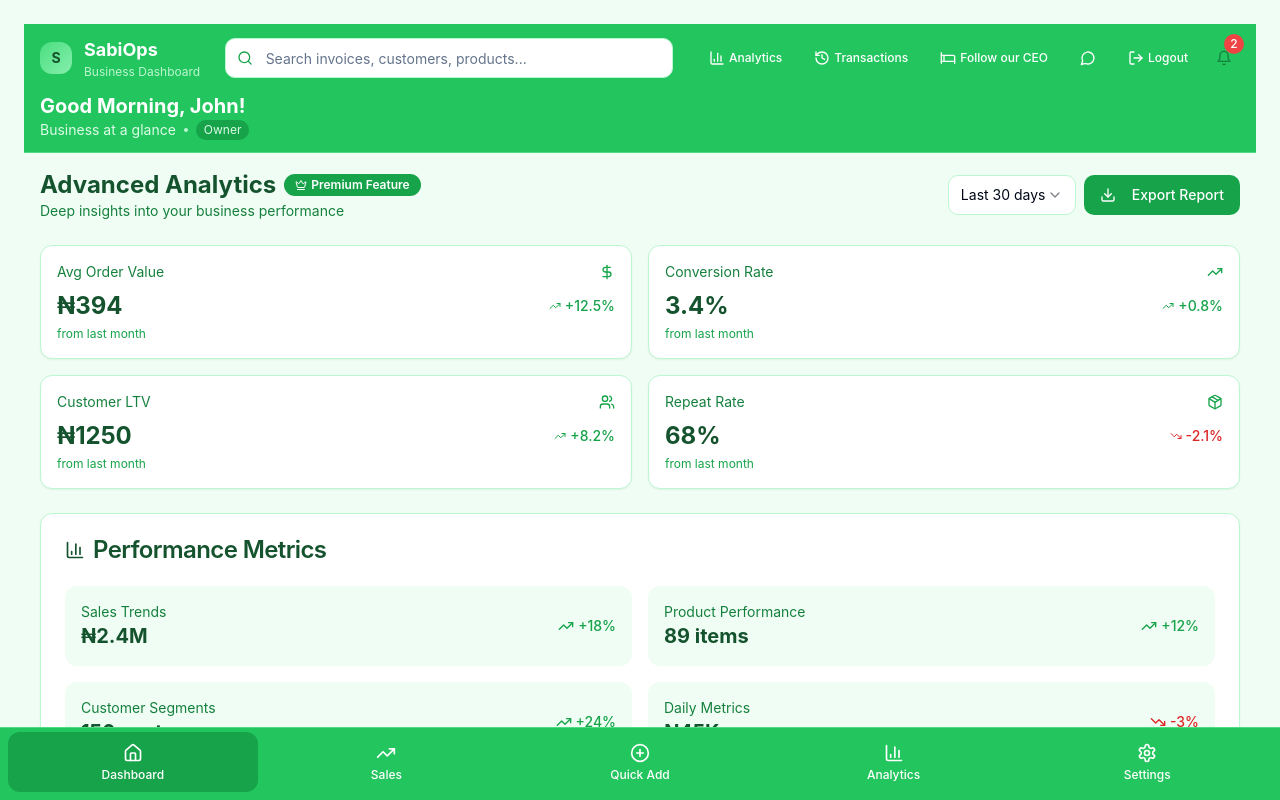
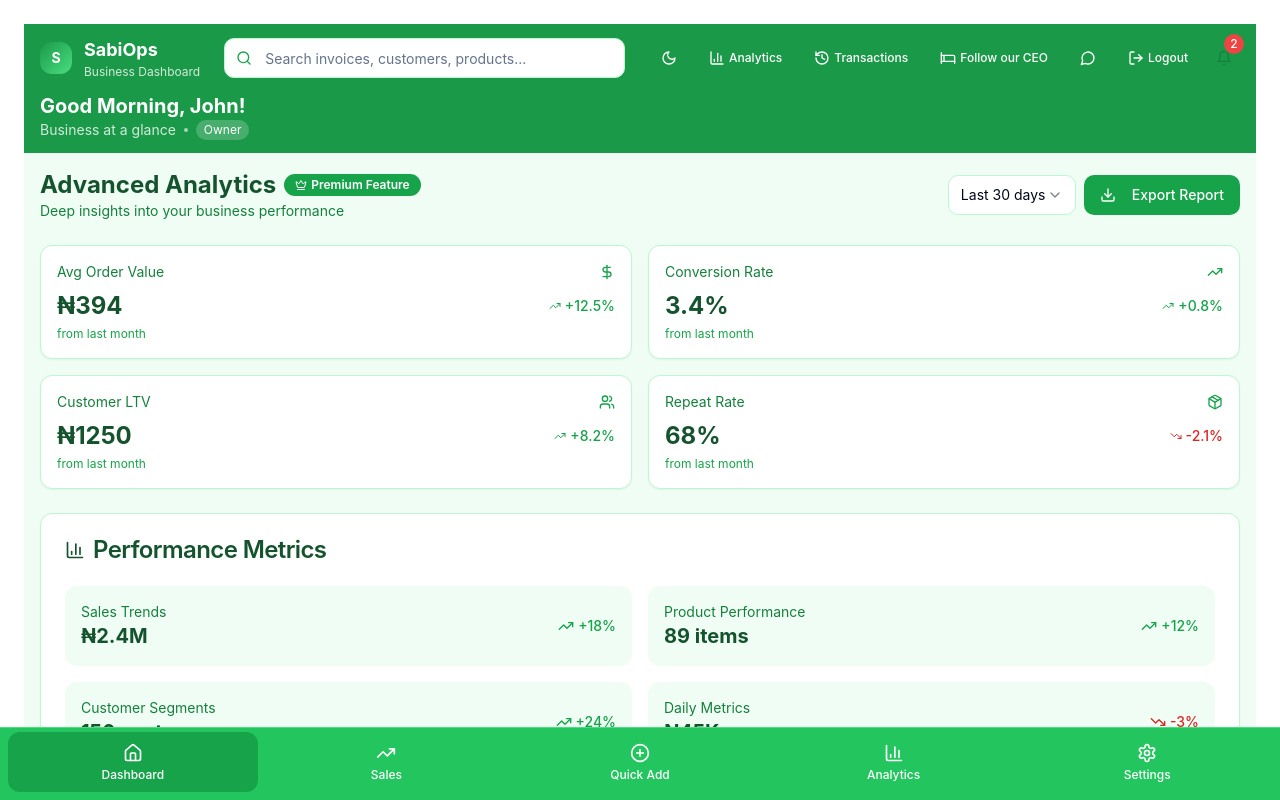
Before and after one commit to Cachi0001/sabiops-role-render-dashboard, a React (Vite) app: page /analytics in a window 1280 px wide. Shown: the top 800 px of the page. Built offline with nearby package versions, Linux system fonts and the light colour scheme.

Commit message:
Add night mode toggle
Implement a toggle to switch between light and dark mode, ensuring color contrast and visibility.

```diff
--- a/src/App.tsx
+++ b/src/App.tsx
@@ -6,6 +6,7 @@ import { QueryClient, QueryClientProvider } from "@tanstack/react-query";
 import { BrowserRouter, Routes, Route } from "react-router-dom";
 import { AuthProvider } from "@/hooks/useAuth";
 import { ToastProvider } from "@/components/notifications/ToastProvider";
+import { ThemeProvider } from "@/contexts/ThemeContext";
 import Index from "./pages/Index";
 import BasicDashboard from "./pages/BasicDashboard";
 import Analytics from "./pages/Analytics";
@@ -16,6 +17,7 @@ const queryClient = new QueryClient();
 
 const App = () => (
   <QueryClientProvider client={queryClient}>
+    <ThemeProvider>
       <TooltipProvider>
         <AuthProvider>
           <Toaster />
@@ -34,6 +36,7 @@ const App = () => (
           </BrowserRouter>
         </AuthProvider>
       </TooltipProvider>
+    </ThemeProvider>
   </QueryClientProvider>
 );
 
--- a/src/components/dashboard/DashboardHeader.tsx
+++ b/src/components/dashboard/DashboardHeader.tsx
@@ -1,3 +1,4 @@
+
 import React, { useState } from 'react';
 import { Bell, MessageCircle, Crown, Search, Menu, X, Bed, BarChart3, History, LogOut } from 'lucide-react';
 import { Button } from '@/components/ui/button';
@@ -5,6 +6,7 @@ import { useAuth } from '@/hooks/useAuth';
 import { NotificationCenter } from '@/components/notifications/NotificationCenter';
 import { MasterSearchBar } from '@/components/search/MasterSearchBar';
 import { Sheet, SheetContent, SheetTrigger, SheetClose } from '@/components/ui/sheet';
+import { ThemeToggle } from '@/components/ui/theme-toggle';
 
 export const DashboardHeader = () => {
   const { user, role, subscription, logout } = useAuth();
@@ -42,19 +44,19 @@ export const DashboardHeader = () => {
   };
 
   return (
-    <div className="bg-green-500 border-b border-green-400 sticky top-0 z-40">
+    <div className="bg-primary border-b border-primary/20 sticky top-0 z-40 dark:bg-primary/90 dark:border-primary/30">
       <div className="px-4 py-3">
         <div className="flex items-center justify-between">
           {/* Logo/Brand */}
           <div className="flex items-center space-x-3">
-            <div className="w-8 h-8 bg-gradient-to-br from-green-400 to-green-300 rounded-lg flex items-center justify-center">
-              <span className="text-green-900 font-bold text-sm">S</span>
+            <div className="w-8 h-8 bg-gradient-to-br from-primary/80 to-accent rounded-lg flex items-center justify-center">
+              <span className="text-primary-foreground font-bold text-sm">S</span>
             </div>
             <div className="hidden md:block">
-              <h1 className="text-lg font-bold text-white">
+              <h1 className="text-lg font-bold text-primary-foreground">
                 SabiOps
               </h1>
-              <p className="text-xs text-green-200">Business Dashboard</p>
+              <p className="text-xs text-primary-foreground/80">Business Dashboard</p>
             </div>
           </div>
 
@@ -67,13 +69,22 @@ export const DashboardHeader = () => {
 
           {/* Actions */}
           <div className="flex items-center space-x-2">
+            {/* Theme Toggle - Desktop */}
+            <div className="hidden md:block">
+              <ThemeToggle
+                variant="ghost"
+                size="sm"
+                className="text-primary-foreground hover:text-primary-foreground/80 hover:bg-primary-foreground/10"
+              />
+            </div>
+
             {/* Analytics & Transactions for Desktop - Paid Plans */}
             <div className="hidden md:flex items-center space-x-2">
               <Button
                 variant="ghost"
                 size="sm"
                 onClick={handleAnalyticsClick}
-                className={`text-white hover:text-green-100 hover:bg-green-600 flex items-center gap-1 ${
+                className={`text-primary-foreground hover:text-primary-foreground/80 hover:bg-primary-foreground/10 flex items-center gap-1 ${
                   subscription?.plan === 'free' ? 'opacity-60' : ''
                 }`}
                 title={subscription?.plan === 'free' ? 'Upgrade to access Analytics' : 'Advanced Analytics'}
@@ -87,7 +98,7 @@ export const DashboardHeader = () => {
                 variant="ghost"
                 size="sm"
                 onClick={handleTransactionsClick}
-                className={`text-white hover:text-green-100 hover:bg-green-600 flex items-center gap-1 ${
+                className={`text-primary-foreground hover:text-primary-foreground/80 hover:bg-primary-foreground/10 flex items-center gap-1 ${
                   subscription?.plan === 'free' ? 'opacity-60' : ''
                 }`}
                 title={subscription?.plan === 'free' ? 'Upgrade to access Transactions' : 'Transaction History'}
@@ -104,7 +115,7 @@ export const DashboardHeader = () => {
                 variant="ghost"
                 size="sm"
                 onClick={handleTwitterClick}
-                className="text-white hover:text-green-100 hover:bg-green-600 flex items-center gap-1"
+                className="text-primary-foreground hover:text-primary-foreground/80 hover:bg-primary-foreground/10 flex items-center gap-1"
                 title="Follow our CEO"
               >
                 <Bed className="h-4 w-4" />
@@ -115,7 +126,7 @@ export const DashboardHeader = () => {
                 variant="ghost"
                 size="sm"
                 onClick={handleWhatsAppClick}
-                className="text-white hover:text-green-100 hover:bg-green-600"
+                className="text-primary-foreground hover:text-primary-foreground/80 hover:bg-primary-foreground/10"
                 title="Contact us for feedback"
               >
                 <MessageCircle className="h-4 w-4" />
@@ -128,7 +139,7 @@ export const DashboardHeader = () => {
                 variant="ghost"
                 size="sm"
                 onClick={handleLogout}
-                className="text-white hover:text-green-100 hover:bg-green-600 flex items-center gap-1"
+                className="text-primary-foreground hover:text-primary-foreground/80 hover:bg-primary-foreground/10 flex items-center gap-1"
                 title="Logout"
               >
                 <LogOut className="h-4 w-4" />
@@ -154,18 +165,21 @@ export const DashboardHeader = () => {
             {/* Mobile Menu */}
             <Sheet open={isMobileMenuOpen} onOpenChange={setIsMobileMenuOpen}>
               <SheetTrigger asChild>
-                <Button variant="ghost" size="sm" className="md:hidden text-white hover:bg-green-600">
+                <Button variant="ghost" size="sm" className="md:hidden text-primary-foreground hover:bg-primary-foreground/10">
                   <Menu className="h-4 w-4" />
                 </Button>
               </SheetTrigger>
-              <SheetContent side="right" className="w-80 bg-green-500 border-green-400">
+              <SheetContent side="right" className="w-80 bg-background border-border">
                 <div className="flex items-center justify-between mb-6">
-                  <h2 className="text-lg font-semibold text-white">Menu</h2>
-                  <SheetClose asChild>
-                    <Button variant="ghost" size="sm" className="text-white hover:bg-green-600">
-                      <X className="h-4 w-4" />
-                    </Button>
-                  </SheetClose>
+                  <h2 className="text-lg font-semibold text-foreground">Menu</h2>
+                  <div className="flex items-center gap-2">
+                    <ThemeToggle showText />
+                    <SheetClose asChild>
+                      <Button variant="ghost" size="sm" className="text-foreground hover:bg-accent">
+                        <X className="h-4 w-4" />
+                      </Button>
+                    </SheetClose>
+                  </div>
                 </div>
 
                 <div className="space-y-4">
@@ -178,11 +192,11 @@ export const DashboardHeader = () => {
 
                   {/* Reports & Analytics for Mobile */}
                   <div className="space-y-2">
-                    <h3 className="text-sm font-medium text-green-100">Reports & Analytics</h3>
+                    <h3 className="text-sm font-medium text-muted-foreground">Reports & Analytics</h3>
                     <Button
                       variant="ghost"
                       onClick={handleAnalyticsClick}
-                      className={`w-full justify-start text-white hover:text-green-100 hover:bg-green-600 ${
+                      className={`w-full justify-start text-foreground hover:text-foreground hover:bg-accent ${
                         subscription?.plan === 'free' ? 'opacity-60' : ''
                       }`}
                     >
@@ -194,7 +208,7 @@ export const DashboardHeader = () => {
                     <Button
                       variant="ghost"
                       onClick={handleTransactionsClick}
-                      className={`w-full justify-start text-white hover:text-green-100 hover:bg-green-600 ${
+                      className={`w-full justify-start text-foreground hover:text-foreground hover:bg-accent ${
                         subscription?.plan === 'free' ? 'opacity-60' : ''
                       }`}
                     >
@@ -206,11 +220,11 @@ export const DashboardHeader = () => {
 
                   {/* Social Links */}
                   <div className="space-y-2">
-                    <h3 className="text-sm font-medium text-green-100">Connect</h3>
+                    <h3 className="text-sm font-medium text-muted-foreground">Connect</h3>
                     <Button
                       variant="ghost"
                       onClick={handleTwitterClick}
-                      className="w-full justify-start text-white hover:text-green-100 hover:bg-green-600"
+                      className="w-full justify-start text-foreground hover:text-foreground hover:bg-accent"
                     >
                       <Bed className="h-4 w-4 mr-2" />
                       Follow our CEO
@@ -219,7 +233,7 @@ export const DashboardHeader = () => {
                     <Button
                       variant="ghost"
                       onClick={handleWhatsAppClick}
-                      className="w-full justify-start text-white hover:text-green-100 hover:bg-green-600"
+                      className="w-full justify-start text-foreground hover:text-foreground hover:bg-accent"
                     >
                       <MessageCircle className="h-4 w-4 mr-2" />
                       Contact Support
@@ -227,11 +241,11 @@ export const DashboardHeader = () => {
                   </div>
 
                   {/* Logout */}
-                  <div className="pt-2 border-t border-green-400">
+                  <div className="pt-2 border-t border-border">
                     <Button
                       variant="ghost"
                       onClick={handleLogout}
-                      className="w-full justify-start text-white hover:text-green-100 hover:bg-green-600"
+                      className="w-full justify-start text-foreground hover:text-foreground hover:bg-accent"
                     >
                       <LogOut className="h-4 w-4 mr-2" />
                       Logout
@@ -239,17 +253,17 @@ export const DashboardHeader = () => {
                   </div>
 
                   {/* Notifications */}
-                  <div className="pt-2 border-t border-green-400">
+                  <div className="pt-2 border-t border-border">
                     <NotificationCenter />
                   </div>
 
                   {/* User Info */}
-                  <div className="pt-2 border-t border-green-400">
+                  <div className="pt-2 border-t border-border">
                     <div className="space-y-1">
-                      <p className="text-sm font-medium text-white">{user?.name}</p>
-                      <p className="text-xs text-green-200">{role}</p>
+                      <p className="text-sm font-medium text-foreground">{user?.name}</p>
+                      <p className="text-xs text-muted-foreground">{role}</p>
                       {subscription?.plan && (
-                        <p className="text-xs text-green-300 capitalize">
+                        <p className="text-xs text-muted-foreground capitalize">
                           {subscription.plan === 'free' ? 'Free Plan' : `${subscription.plan} Plan`}
                         </p>
                       )}
@@ -265,18 +279,18 @@ export const DashboardHeader = () => {
         <div className="mt-3">
           <div className="flex items-center justify-between">
             <div>
-              <h2 className="text-xl font-bold text-white">
+              <h2 className="text-xl font-bold text-primary-foreground">
                 Good {new Date().getHours() < 12 ? 'Morning' : new Date().getHours() < 18 ? 'Afternoon' : 'Evening'}, {user?.name?.split(' ')[0]}!
               </h2>
-              <p className="text-sm text-green-100 flex items-center space-x-2">
+              <p className="text-sm text-primary-foreground/80 flex items-center space-x-2">
                 <span>Business at a glance</span>
-                <span className="w-1 h-1 bg-green-200 rounded-full"></span>
-                <span className="text-xs bg-green-600 text-green-100 px-2 py-0.5 rounded-full">
+                <span className="w-1 h-1 bg-primary-foreground/60 rounded-full"></span>
+                <span className="text-xs bg-primary-foreground/20 text-primary-foreground px-2 py-0.5 rounded-full">
                   {role}
                 </span>
                 {subscription?.plan === 'free' && (
                   <>
-                    <span className="w-1 h-1 bg-green-200 rounded-full"></span>
+                    <span className="w-1 h-1 bg-primary-foreground/60 rounded-full"></span>
                     <span className="text-xs bg-orange-500 text-white px-2 py-0.5 rounded-full">
                       Free Plan
                     </span>
--- a/src/components/dashboard/DashboardLayout.tsx
+++ b/src/components/dashboard/DashboardLayout.tsx
@@ -9,7 +9,7 @@ interface DashboardLayoutProps {
 
 export const DashboardLayout: React.FC<DashboardLayoutProps> = ({ children }) => {
   return (
-    <div className="min-h-screen bg-green-50">
+    <div className="min-h-screen bg-background dark:bg-background">
       {/* Mobile-first layout */}
       <div className="pb-16"> {/* Bottom padding for mobile nav */}
         {children}
--- /dev/null
+++ b/src/components/ui/theme-toggle.tsx
@@ -0,0 +1,49 @@
+
+import React from 'react';
+import { Moon, Sun } from 'lucide-react';
+import { Button } from '@/components/ui/button';
+import { useTheme } from '@/contexts/ThemeContext';
+import { cn } from '@/lib/utils';
+
+interface ThemeToggleProps {
+  variant?: 'default' | 'ghost' | 'outline';
+  size?: 'default' | 'sm' | 'lg' | 'icon';
+  className?: string;
+  showText?: boolean;
+}
+
+export const ThemeToggle: React.FC<ThemeToggleProps> = ({
+  variant = 'ghost',
+  size = 'sm',
+  className,
+  showText = false
+}) => {
+  const { isDark, toggleTheme } = useTheme();
+
+  return (
+    <Button
+      variant={variant}
+      size={size}
+      onClick={toggleTheme}
+      className={cn(
+        "flex items-center gap-2",
+        isDark
+          ? "text-gray-200 hover:text-white hover:bg-gray-700"
+          : "text-gray-700 hover:text-gray-900 hover:bg-gray-100",
+        className
+      )}
+      title={isDark ? 'Switch to light mode' : 'Switch to dark mode'}
+    >
+      {isDark ? (
+        <Sun className="h-4 w-4" />
+      ) : (
+        <Moon className="h-4 w-4" />
+      )}
+      {showText && (
+        <span className="text-xs">
+          {isDark ? 'Light' : 'Dark'}
+        </span>
+      )}
+    </Button>
+  );
+};
--- /dev/null
+++ b/src/contexts/ThemeContext.tsx
@@ -0,0 +1,51 @@
+
+import React, { createContext, useContext, useEffect, useState } from 'react';
+
+interface ThemeContextType {
+  isDark: boolean;
+  toggleTheme: () => void;
+}
+
+const ThemeContext = createContext<ThemeContextType | undefined>(undefined);
+
+export const useTheme = () => {
+  const context = useContext(ThemeContext);
+  if (!context) {
+    throw new Error('useTheme must be used within a ThemeProvider');
+  }
+  return context;
+};
+
+interface ThemeProviderProps {
+  children: React.ReactNode;
+}
+
+export const ThemeProvider: React.FC<ThemeProviderProps> = ({ children }) => {
+  const [isDark, setIsDark] = useState(() => {
+    // Check localStorage for saved theme preference
+    const saved = localStorage.getItem('sabiops-theme');
+    return saved === 'dark';
+  });
+
+  useEffect(() => {
+    // Apply theme to document
+    if (isDark) {
+      document.documentElement.classList.add('dark');
+    } else {
+      document.documentElement.classList.remove('dark');
+    }
+
+    // Save to localStorage
+    localStorage.setItem('sabiops-theme', isDark ? 'dark' : 'light');
+  }, [isDark]);
+
+  const toggleTheme = () => {
+    setIsDark(!isDark);
+  };
+
+  return (
+    <ThemeContext.Provider value={{ isDark, toggleTheme }}>
+      {children}
+    </ThemeContext.Provider>
+  );
+};
```
Lines whose indentation alone changed are shown as unchanged.
